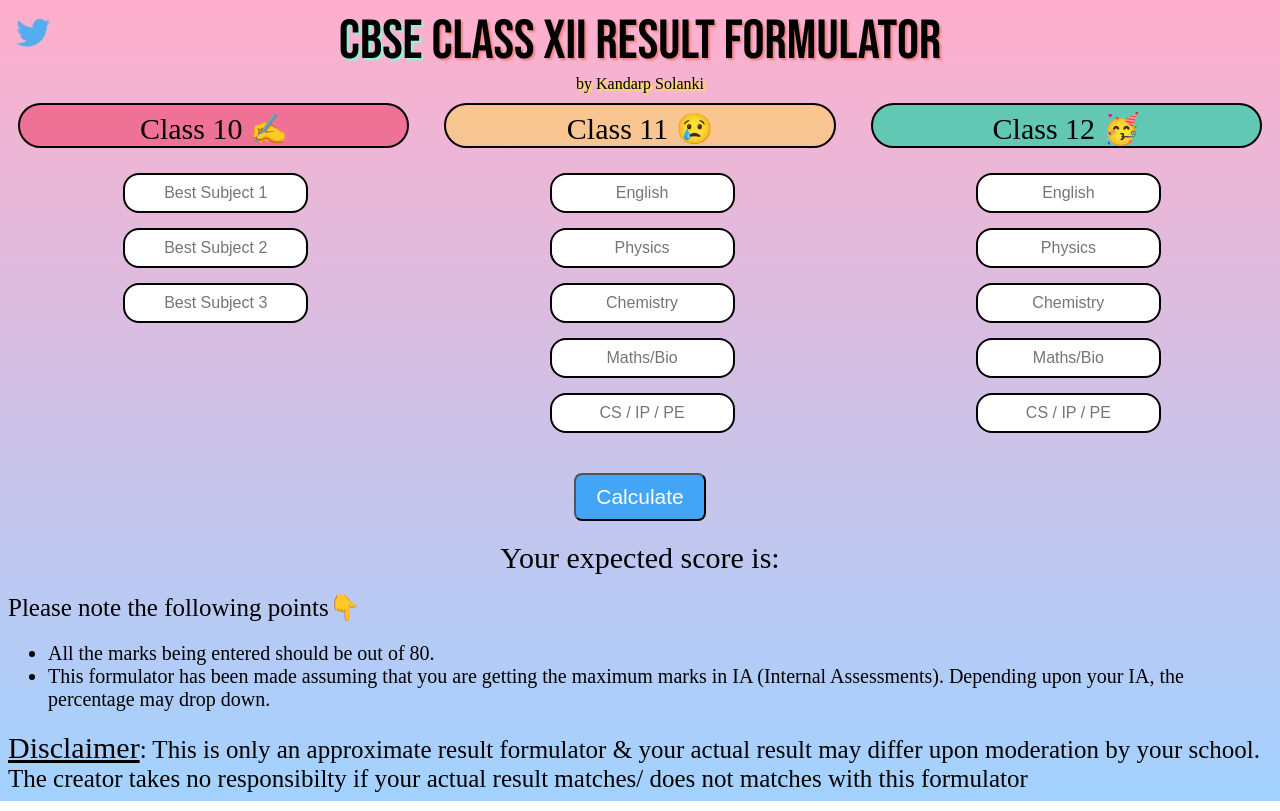
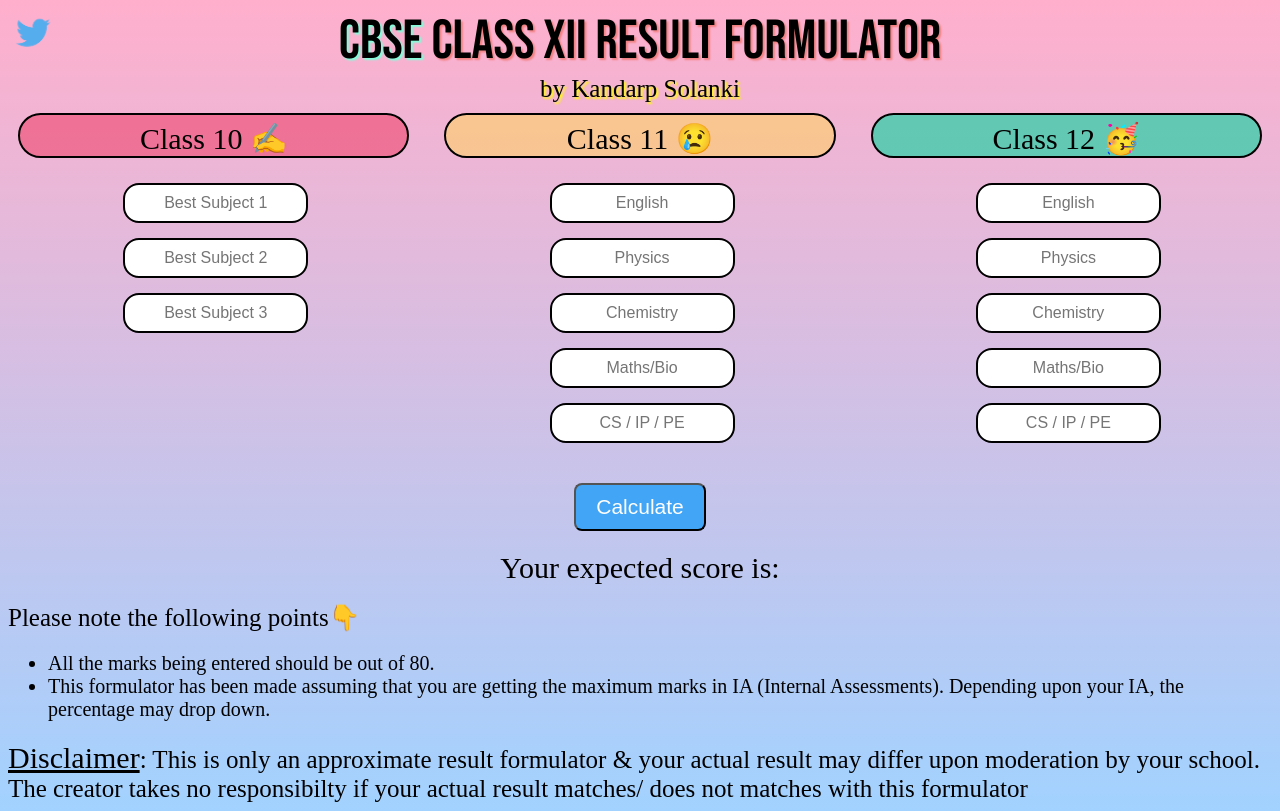
Before and after one commit to KandarpSolanki/KandarpSolanki.github.io, a plain HTML site: page ClassXII_Result_Generator.html in a window 1280 px wide. Drawn offline with Linux system fonts and the light colour scheme.

Commit message:
Update ClassXII_Result_Generator.html

```diff
--- a/ClassXII_Result_Generator.html
+++ b/ClassXII_Result_Generator.html
@@ -1,6 +1,6 @@
 <html>
     <head>
-        <title>Class XII Percentage Calculator</title>
+        <title>Percentage Calculator</title>
     </head>
 
     <link rel="spreadsheet" href='style.css'>
@@ -39,7 +39,7 @@
         .topbanner .name{
             font-family: 'Avenir';
             width: 100%;
-            font-size: 1rem;
+            font-size: 25px;
             text-align: center;
             margin-bottom: -15px;
             text-shadow: 2px 2px 2px yellow;
```
